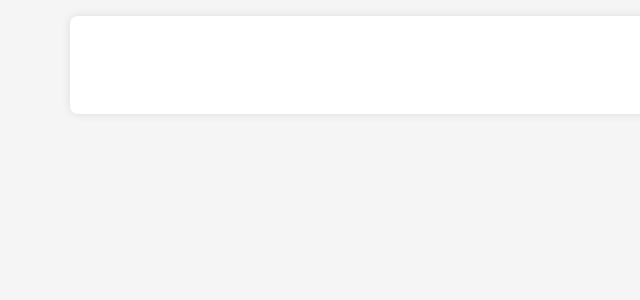
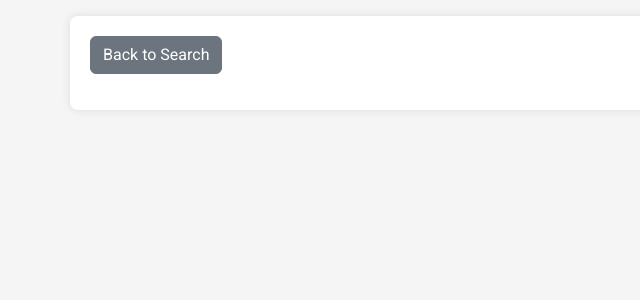
Before and after one commit to csiv23/MangaMatch, a React (Create React App) app in the folder frontend/: page /view-recommendations in a window 1280 px wide. Shown: the top 300 px of the page, without its empty margins (0-640 px from the left). Built offline with nearby package versions, Linux system fonts and the light colour scheme.

Commit message:
Updated styling of welcome screen

```diff
--- a/frontend/src/components/WelcomeScreen/WelcomeScreen.css
+++ b/frontend/src/components/WelcomeScreen/WelcomeScreen.css
@@ -51,7 +51,7 @@
     margin-bottom: 2rem;
 }
 
-.btn {
+.welcome-btn {
     font-size: 1rem;
     padding: 0.5rem 2rem;
     background-color: rgba(255, 255, 255, 0.1);
@@ -61,10 +61,11 @@
     transition: background-color 0.3s ease, border-color 0.3s ease;
 }
 
-.btn:hover {
+.welcome-btn:hover {
     background-color: rgba(255, 255, 255, 0.2);
     border-color: white;
 }
+
 
 @media (max-width: 768px) {
     .logo {
--- a/frontend/src/components/WelcomeScreen/WelcomeScreen.js
+++ b/frontend/src/components/WelcomeScreen/WelcomeScreen.js
@@ -19,7 +19,7 @@
                 </div>
             </div>
             <p>Find the best manga recommendations tailored for you!</p>
-            <button className="btn btn-primary" onClick={handleClick}>Start</button>
+            <button className="welcome-btn" onClick={handleClick}>Start</button>
         </div>
     );
 }
```
